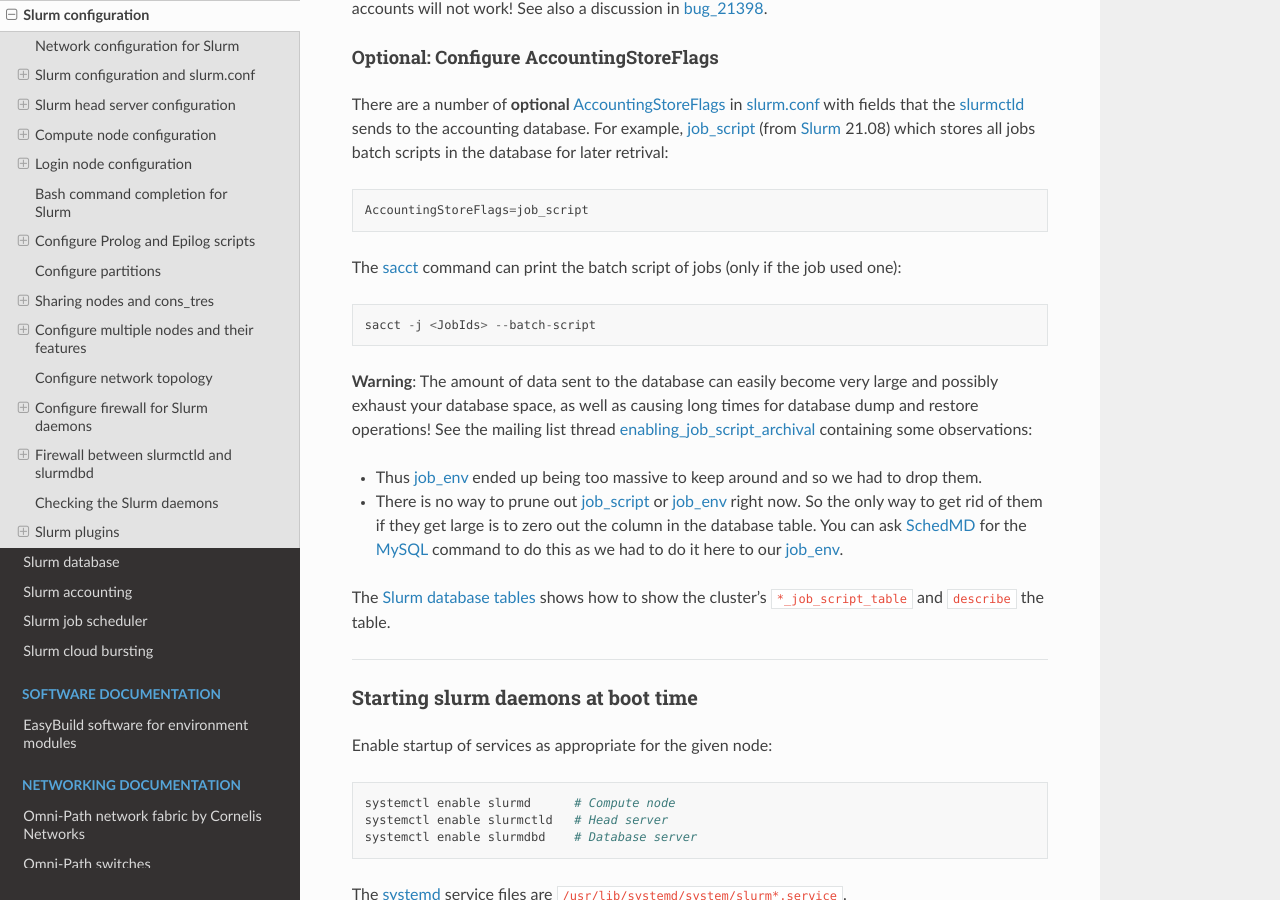
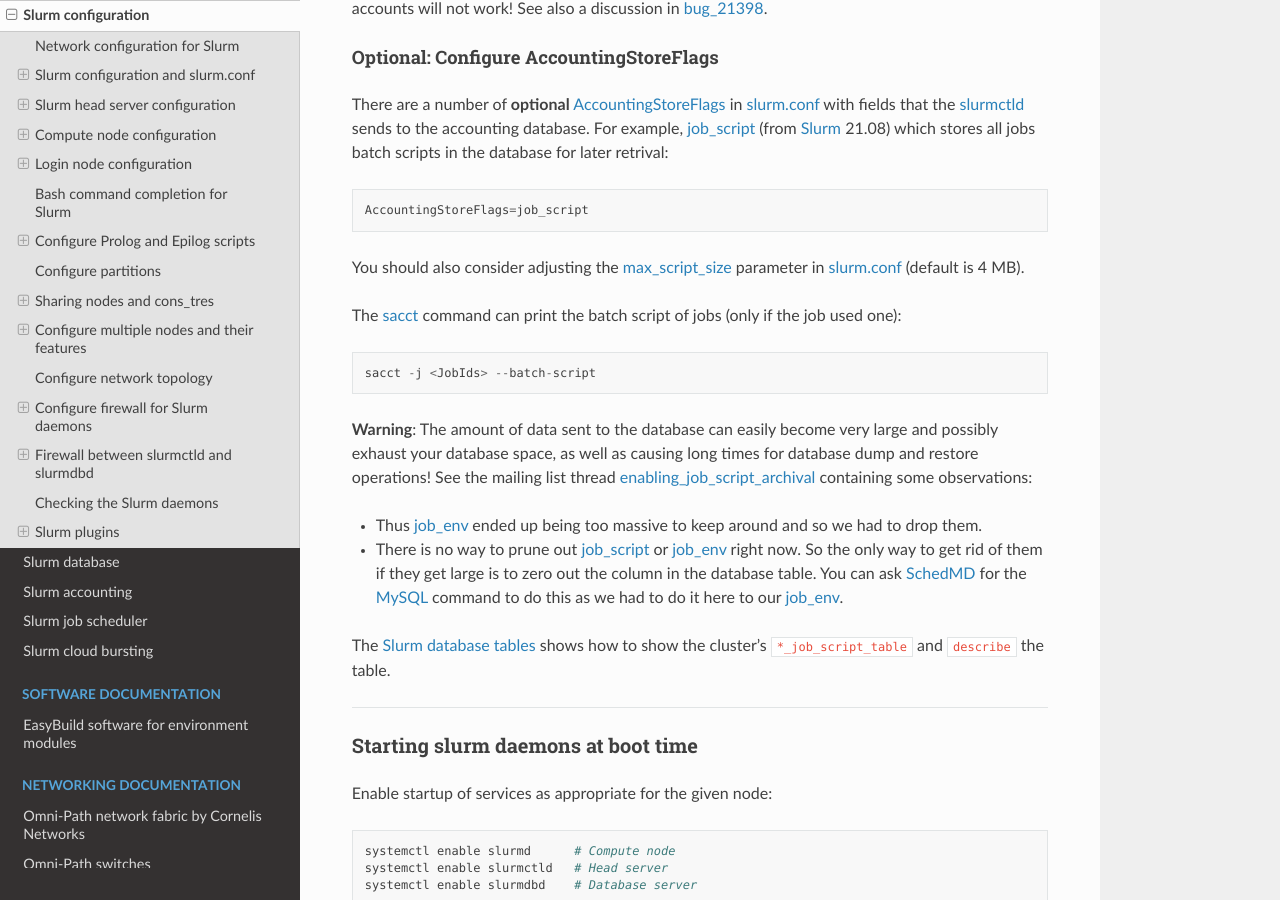
Before and after one commit to OleHolmNielsen/Niflheim_system, a Sphinx documentation site: the page built from docs/Slurm_configuration.rst, in a window 1280 px wide and 900 px high, scrolled down 6325 px. Built offline with Sphinx 7.4.7 and the Read the Docs theme 3.1.0, drawn with Linux system fonts in a browser that asks for light colours.

Commit message:
max_script_size_ parameter

```diff
--- a/docs/Slurm_configuration.rst
+++ b/docs/Slurm_configuration.rst
@@ -256,6 +256,8 @@
 
   AccountingStoreFlags=job_script
 
+You should also consider adjusting the max_script_size_ parameter in slurm.conf_ (default is 4 MB).
+
 The sacct_ command can print the batch script of jobs (only if the job used one)::
 
   sacct -j <JobIds> --batch-script
@@ -275,6 +277,7 @@
 .. _AccountingStoreFlags: https://slurm.schedmd.com/slurm.conf.html#OPT_AccountingStoreFlags
 .. _job_script: https://slurm.schedmd.com/slurm.conf.html#OPT_job_script
 .. _job_env: https://slurm.schedmd.com/slurm.conf.html#OPT_job_env
+.. _max_script_size: https://slurm.schedmd.com/slurm.conf.html#OPT_max_script_size
 .. _enabling_job_script_archival: https://groups.google.com/g/slurm-users/c/SF4jWY3lH9A?pli=1
 .. _SchedMD: https://www.schedmd.com/
 .. _MySQL: https://www.mysql.com/
```
